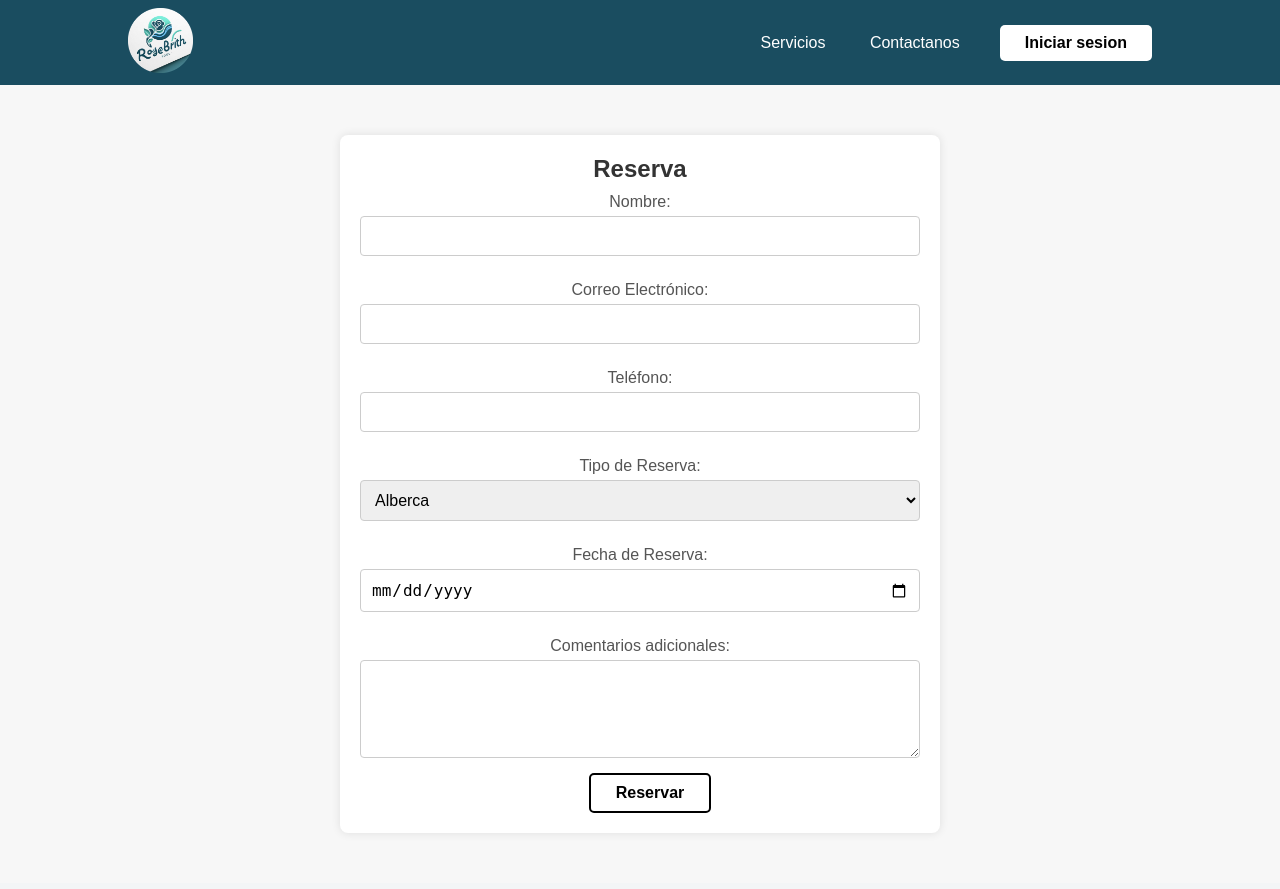
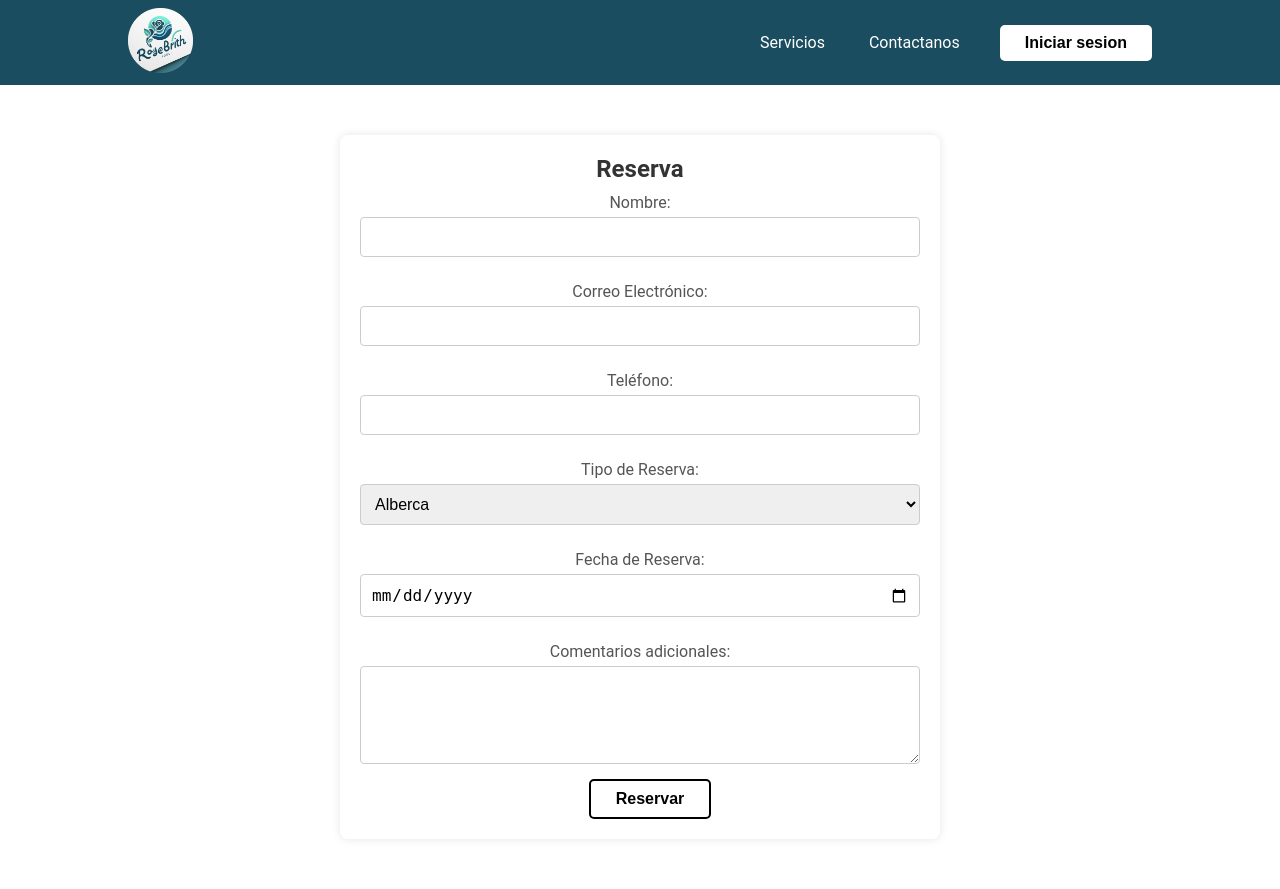
Before and after one commit to SteinRZ/Project_RosebrithSoftware, a PHP site: page /html/reserve.html in a window 1280 px wide. Before the commit the page ends 813 px from the top, so only its background shows below. Run offline with PHP 8.4, Linux system fonts and the light colour scheme.

Commit message:
Correccion reserve y actualizacion de readme

```diff
--- a/css/style_reserve.css
+++ b/css/style_reserve.css
@@ -30,12 +30,6 @@ body {
 
 .content_button {
 	padding-bottom: 50px;
-  }
-        body {
-            font-family: 'Arial', sans-serif;
-            background-color: #f7f7f7;
-            margin: 0;
-            padding: 0;
 }
 
 .reservation-section {
```
Also changed, not shown: README.md. Lines whose indentation alone changed are shown as unchanged.
